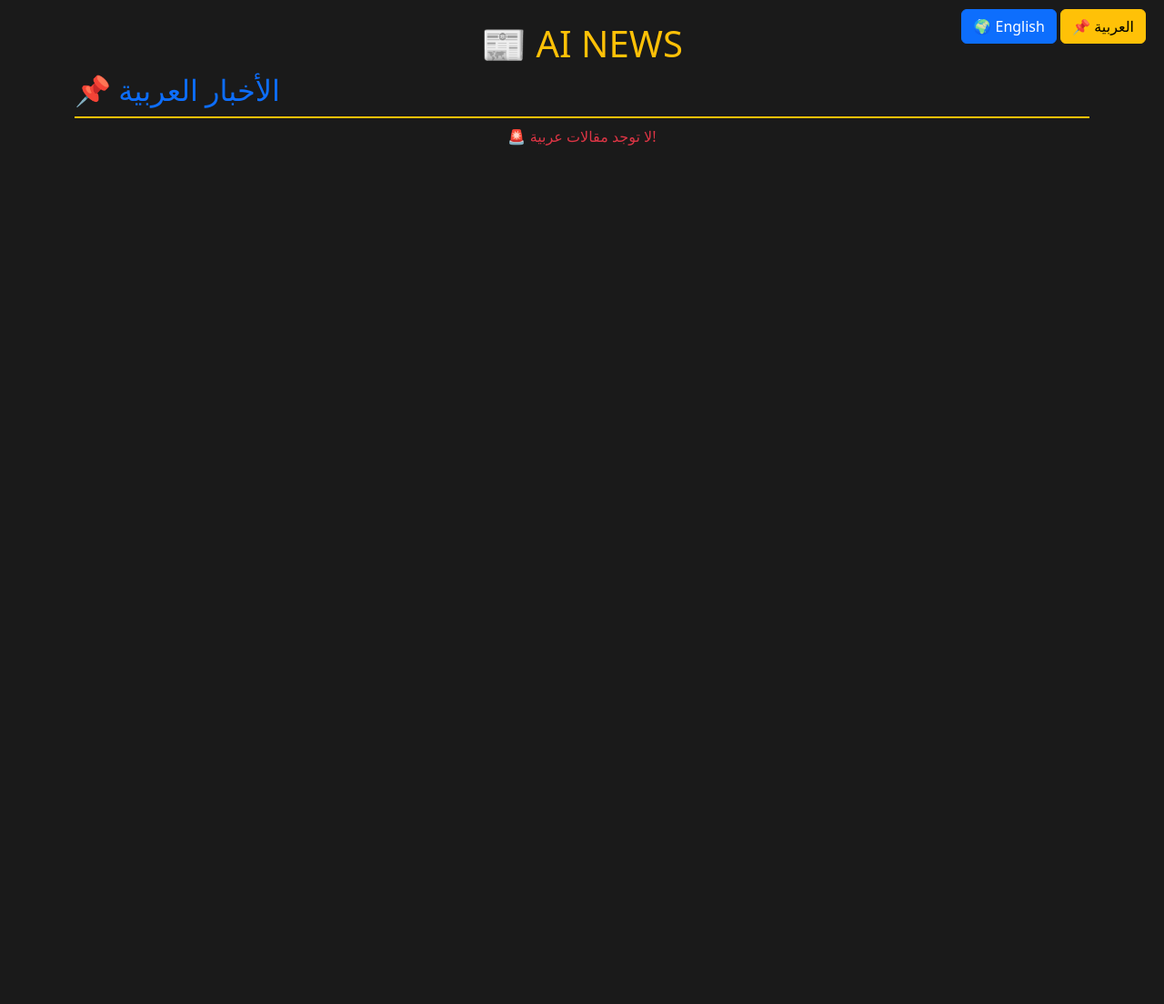
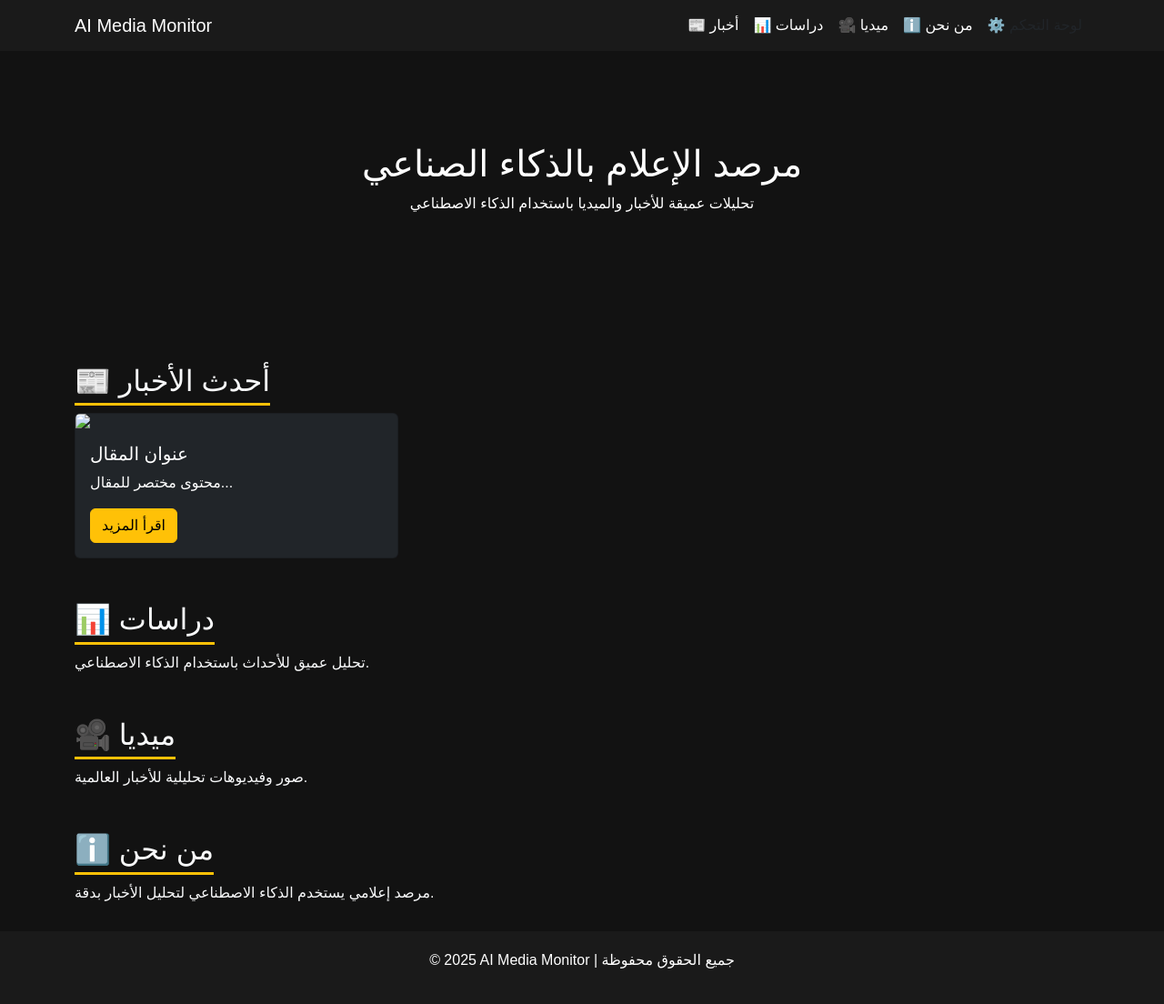
Before and after one commit to abo8888/AI-MEDIA-MONITOR, a Flask app: template templates/index.html in a window 1280 px wide. Shown: the whole page at 91% size. Before the commit the page ends 160 px from the top, so only its background shows below. Run offline with Flask 3, Linux system fonts and the light colour scheme; the template is opened without the code that fills it, so the values that code supplies are empty; some libraries are stand-ins or nearby versions.

Commit message:
index.html

```diff
--- a/templates/index.html
+++ b/templates/index.html
@@ -1,73 +1,112 @@
 <!DOCTYPE html>
-<html lang="{{ lang }}">
+<html lang="ar">
 <head>
     <meta charset="UTF-8">
     <meta name="viewport" content="width=device-width, initial-scale=1.0">
-    <title>📰 AI NEWS</title>
+    <title>AI Media Monitor</title>
     <link href="https://cdn.jsdelivr.net/npm/bootstrap@5.3.0/dist/css/bootstrap.min.css" rel="stylesheet">
     <style>
-        body { background-color: #1a1a1a; color: #fff; }
-        .card { background-color: #333; color: white; }
-        .toggle-btn { position: absolute; top: 10px; right: 20px; }
-        .section-header { border-bottom: 2px solid #ffc107; padding-bottom: 10px; }
+        body {
+            background-color: #121212;
+            color: #f8f9fa;
+            font-family: 'Arial', sans-serif;
+        }
+        .navbar {
+            background: #1a1a1a;
+        }
+        .navbar a {
+            color: white;
+        }
+        .navbar a:hover {
+            color: #ffc107;
+        }
+        .hero {
+            background: url('https://via.placeholder.com/1200x400') no-repeat center;
+            background-size: cover;
+            padding: 100px 0;
+            text-align: center;
+            color: white;
+        }
+        .section-title {
+            border-bottom: 3px solid #ffc107;
+            display: inline-block;
+            padding-bottom: 5px;
+        }
+        .footer {
+            background: #1a1a1a;
+            color: white;
+            text-align: center;
+            padding: 20px;
+            margin-top: 30px;
+        }
     </style>
 </head>
 <body>
+    <!-- 🟡 Navigation Bar -->
+    <nav class="navbar navbar-expand-lg">
+        <div class="container">
+            <a class="navbar-brand" href="#">AI Media Monitor</a>
+            <button class="navbar-toggler" type="button" data-bs-toggle="collapse" data-bs-target="#navbarNav">
+                <span class="navbar-toggler-icon"></span>
+            </button>
+            <div class="collapse navbar-collapse" id="navbarNav">
+                <ul class="navbar-nav ms-auto">
+                    <li class="nav-item"><a class="nav-link" href="#news">📰 أخبار</a></li>
+                    <li class="nav-item"><a class="nav-link" href="#studies">📊 دراسات</a></li>
+                    <li class="nav-item"><a class="nav-link" href="#media">🎥 ميديا</a></li>
+                    <li class="nav-item"><a class="nav-link" href="#about">ℹ️ من نحن</a></li>
+                    <li class="nav-item"><a class="nav-link btn btn-warning text-dark" href="/admin">⚙️ لوحة التحكم</a></li>
+                </ul>
+            </div>
+        </div>
+    </nav>
 
-<!-- 🔀 Language Toggle -->
-<div class="toggle-btn">
-    <a href="/?lang=en" class="btn btn-primary {% if lang == 'en' %}disabled{% endif %}">🌍 English</a>
-    <a href="/?lang=ar" class="btn btn-warning {% if lang == 'ar' %}disabled{% endif %}">📌 العربية</a>
-</div>
+    <!-- 🔥 Hero Section -->
+    <div class="hero">
+        <h1>مرصد الإعلام بالذكاء الصناعي</h1>
+        <p>تحليلات عميقة للأخبار والميديا باستخدام الذكاء الاصطناعي</p>
+    </div>
 
-<div class="container mt-4">
-    <h1 class="text-center text-warning">📰 AI NEWS</h1>
-
-    <!-- 📰 English News (Default) -->
-    {% if lang == 'en' %}
-        <h2 class="text-success section-header">🌍 English News</h2>
+    <!-- 📰 News Section -->
+    <section id="news" class="container mt-5">
+        <h2 class="section-title">📰 أحدث الأخبار</h2>
         <div class="row">
-            {% if news_en %}
-                {% for article in news_en %}
-                <div class="col-md-6 mb-4">
-                    <div class="card">
-                        <img src="{{ article.image }}" class="card-img-top" alt="Article Image">
-                        <div class="card-body">
-                            <h5 class="card-title">{{ article.title }}</h5>
-                            <p class="card-text">{{ article.content[:150] }}...</p>
-                            <span class="badge bg-info">{{ article.category }}</span>
-                        </div>
+            <div class="col-md-4">
+                <div class="card bg-dark text-white">
+                    <img src="https://via.placeholder.com/300" class="card-img-top">
+                    <div class="card-body">
+                        <h5 class="card-title">عنوان المقال</h5>
+                        <p class="card-text">محتوى مختصر للمقال...</p>
+                        <a href="#" class="btn btn-warning">اقرأ المزيد</a>
                     </div>
                 </div>
-                {% endfor %}
-            {% else %}
-                <p class="text-center text-danger">🚨 No English articles available!</p>
-            {% endif %}
+            </div>
         </div>
+    </section>
 
-    <!-- 📰 Arabic News -->
-    {% else %}
-        <h2 class="text-primary section-header">📌 الأخبار العربية</h2>
-        <div class="row">
-            {% if news_ar %}
-                {% for article in news_ar %}
-                <div class="col-md-6 mb-4">
-                    <div class="card">
-                        <img src="{{ article.image }}" class="card-img-top" alt="صورة المقال">
-                        <div class="card-body">
-                            <h5 class="card-title">{{ article.title }}</h5>
-                            <p class="card-text">{{ article.content[:150] }}...</p>
-                            <span class="badge bg-info">{{ article.category }}</span>
-                        </div>
-                    </div>
-                </div>
-                {% endfor %}
-            {% else %}
-                <p class="text-center text-danger">🚨 لا توجد مقالات عربية!</p>
-            {% endif %}
-        </div>
-    {% endif %}
-</div>
+    <!-- 📊 Studies Section -->
+    <section id="studies" class="container mt-5">
+        <h2 class="section-title">📊 دراسات</h2>
+        <p>تحليل عميق للأحداث باستخدام الذكاء الاصطناعي.</p>
+    </section>
 
+    <!-- 🎥 Media Section -->
+    <section id="media" class="container mt-5">
+        <h2 class="section-title">🎥 ميديا</h2>
+        <p>صور وفيديوهات تحليلية للأخبار العالمية.</p>
+    </section>
+
+    <!-- ℹ️ About Section -->
+    <section id="about" class="container mt-5">
+        <h2 class="section-title">ℹ️ من نحن</h2>
+        <p>مرصد إعلامي يستخدم الذكاء الاصطناعي لتحليل الأخبار بدقة.</p>
+    </section>
+
+    <!-- ⚙️ Footer -->
+    <footer class="footer">
+        <p>&copy; 2025 AI Media Monitor | جميع الحقوق محفوظة</p>
+    </footer>
+
+    <script src="https://cdn.jsdelivr.net/npm/bootstrap@5.3.0/dist/js/bootstrap.bundle.min.js"></script>
 </body>
 </html>
```
